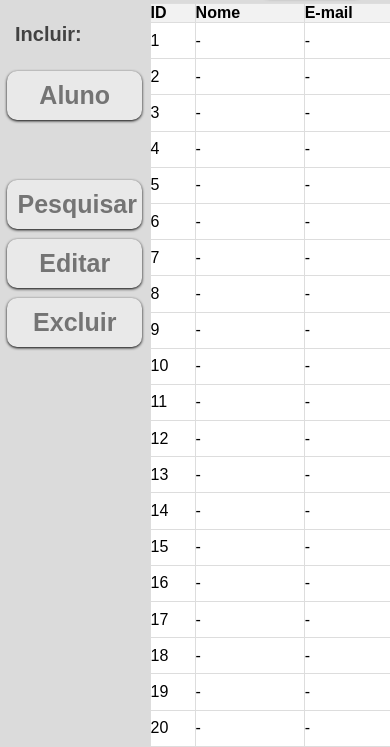
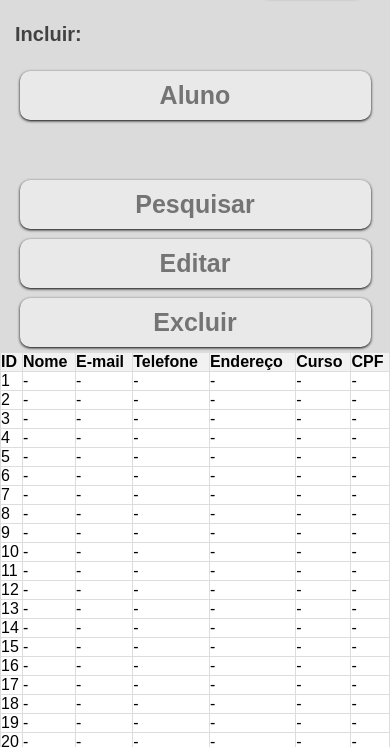
Before and after one commit to uobiel/gestaoUniversitaria, a plain HTML site: page src/alunos/alunos.html in a window 390 px wide. Shown: the part 97-844 px from the top of the page. Drawn offline with Linux system fonts and the light colour scheme.

Commit message:
Ajuste responsividade celulares

```diff
--- a/src/alunos/alunos.css
+++ b/src/alunos/alunos.css
@@ -113,7 +113,6 @@ main {
 #tabela {
     border-collapse: collapse;
     width: 100%;
-    min-width: 800px;
 }
 
 th, td {
@@ -129,3 +128,13 @@ th {
     transform: scale(1.01);
     cursor: pointer;
 }
+
+@media screen and (max-width: 480px) {
+    .principal {
+        flex-direction: column;
+    }
+
+    main {
+        width: 100%;
+    }
+}
--- a/src/fornecedores/fornecedores.css
+++ b/src/fornecedores/fornecedores.css
@@ -128,3 +128,13 @@ th {
     transform: scale(1.01);
     cursor: pointer;
 }
+
+@media screen and (max-width: 480px) {
+    .principal {
+        flex-direction: column;
+    }
+
+    main {
+        width: 100%;
+    }
+}
--- a/src/pessoas/pessoas.css
+++ b/src/pessoas/pessoas.css
@@ -128,3 +128,13 @@ th {
     transform: scale(1.01);
     cursor: pointer;
 }
+
+@media screen and (max-width: 480px) {
+    .principal {
+        flex-direction: column;
+    }
+
+    main {
+        width: 100%;
+    }
+}
--- a/src/professores/professores.css
+++ b/src/professores/professores.css
@@ -128,3 +128,13 @@ th {
     transform: scale(1.01);
     cursor: pointer;
 }
+
+@media screen and (max-width: 480px) {
+    .principal {
+        flex-direction: column;
+    }
+
+    main {
+        width: 100%;
+    }
+}
```
